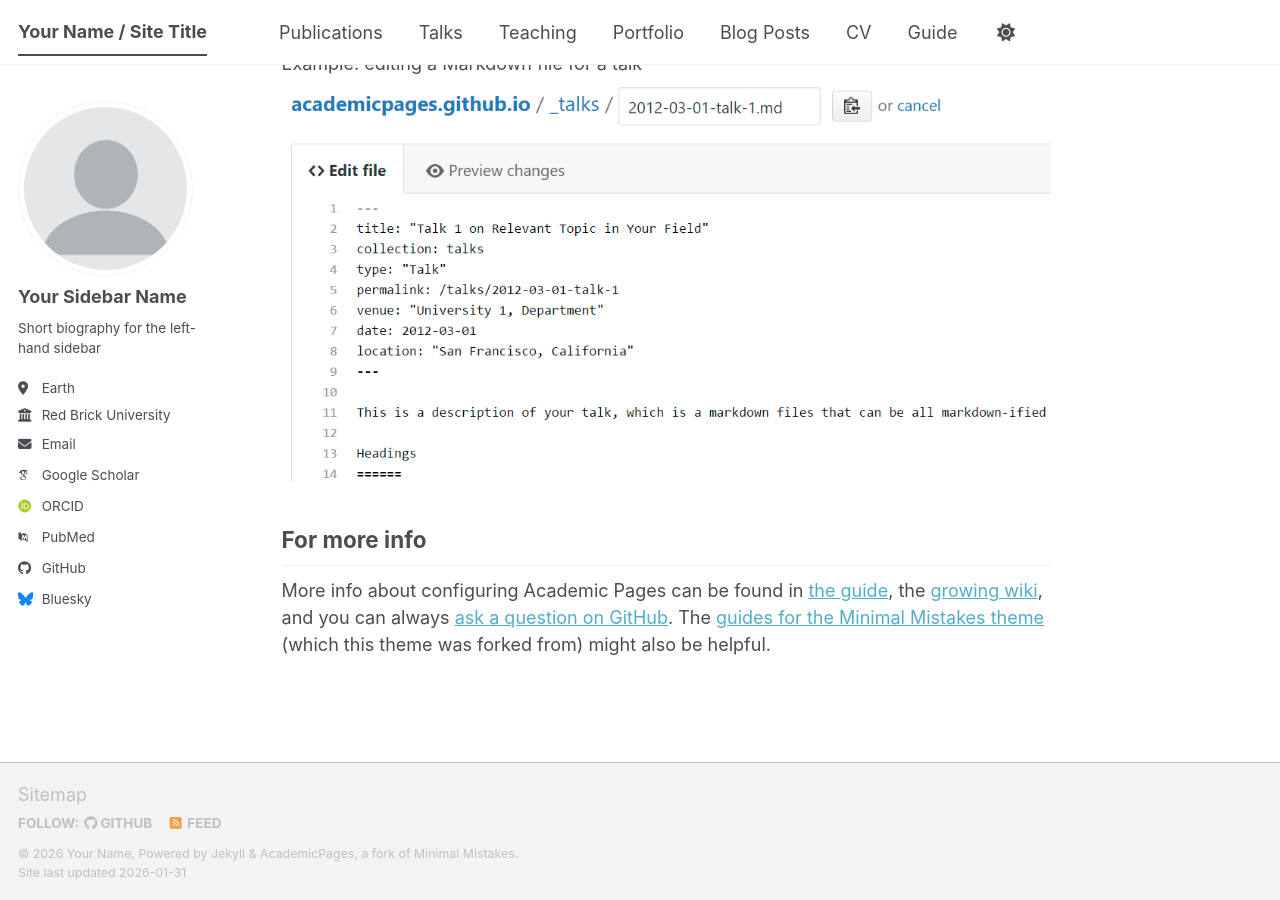
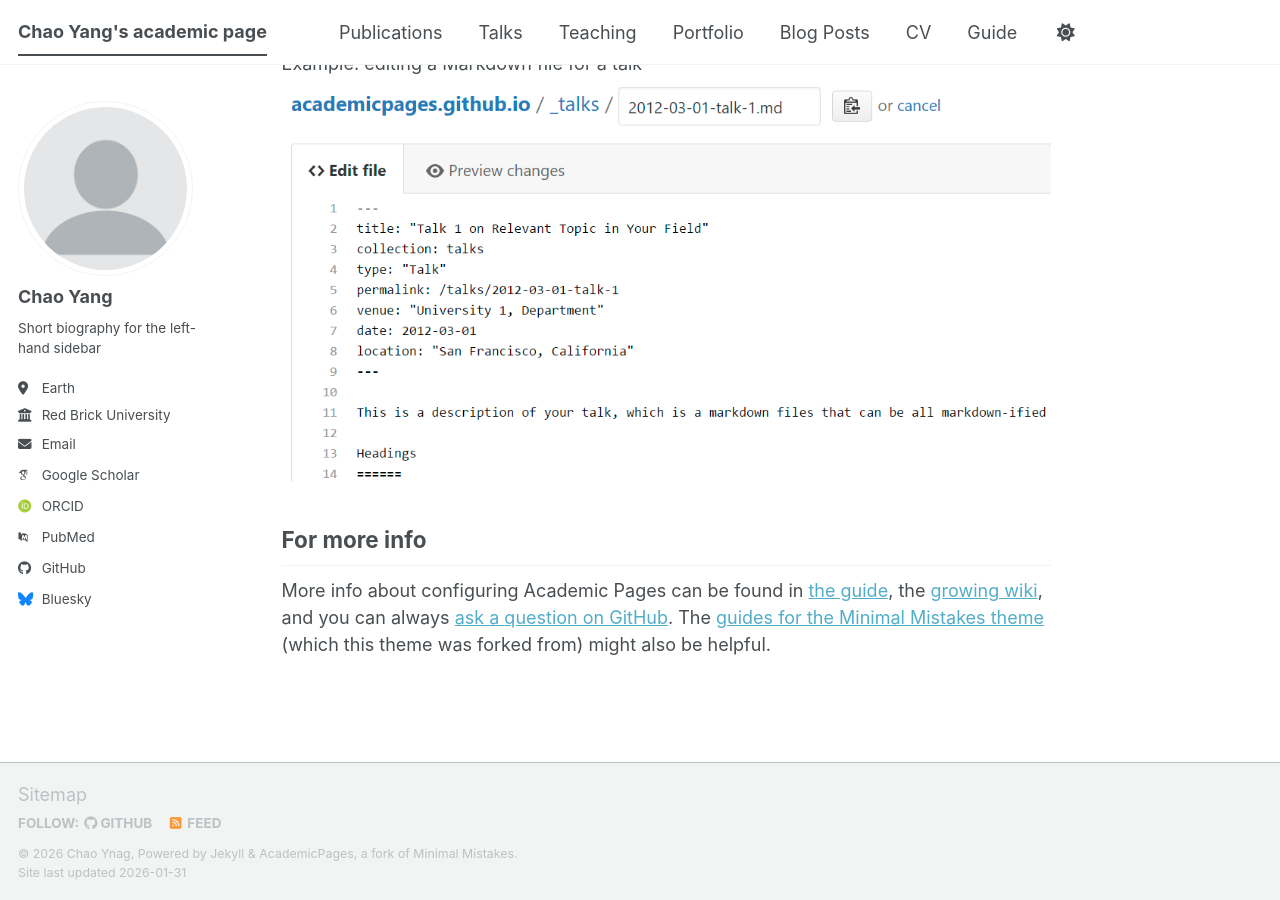
Before and after one commit to CeylanYang/Chao.Yang.github.io, a Jekyll site: the page built from _pages/about.md, in a window 1280 px wide and 900 px high, scrolled down 2720 px. Built offline with Jekyll 4.4.1, drawn with Linux system fonts in a browser that asks for light colours; some web fonts are replaced; a script bundle is joined from its source files by our own code; library files that are not in the unit come from our copies.

Commit message:
Update site title and author information

```diff
--- a/_config.yml
+++ b/_config.yml
@@ -9,9 +9,9 @@
 # Basic Site Settings
 locale                   : "en-US"
 site_theme               : "default" # The available themes options are "default", "air", "sunrise", "mint", "dirt" and "contrast"
-title                    : "Your Name / Site Title"
+title                    : "Chao Yang's academic page"
 title_separator          : "-"
-name                     : &name "Your Name"
+name                     : &name "Chao Ynag"
 description              : &description "Your Name's academic portfolio"   # Update this with a general description of your site, this is the default if not overridden by a page
 url                      : https://academicpages.github.io # The base hostname & protocol for your site e.g. "https://[your GitHub username].github.io",
                                                            # or if you already have some other page hosted on Github then use "https://[your GitHub username].github.io/[Your Repo Name]"
@@ -24,13 +24,13 @@ repository               : "academicpages/academicpages.github.io"
 author:
   # Biographic information
   avatar           : "profile.png"
-  name             : "Your Sidebar Name"
+  name             : "Chao Yang"
   pronouns         : # example: "she/her"
   bio              : "Short biography for the left-hand sidebar"
   location         : "Earth"
   employer         : "Red Brick University"
   uri              : # URL
-  email            : "none@example.org"
+  email            : "chao.yang.xjtlu@gmail.com"
 
   # Academic websites
   academia         : # URL
```
